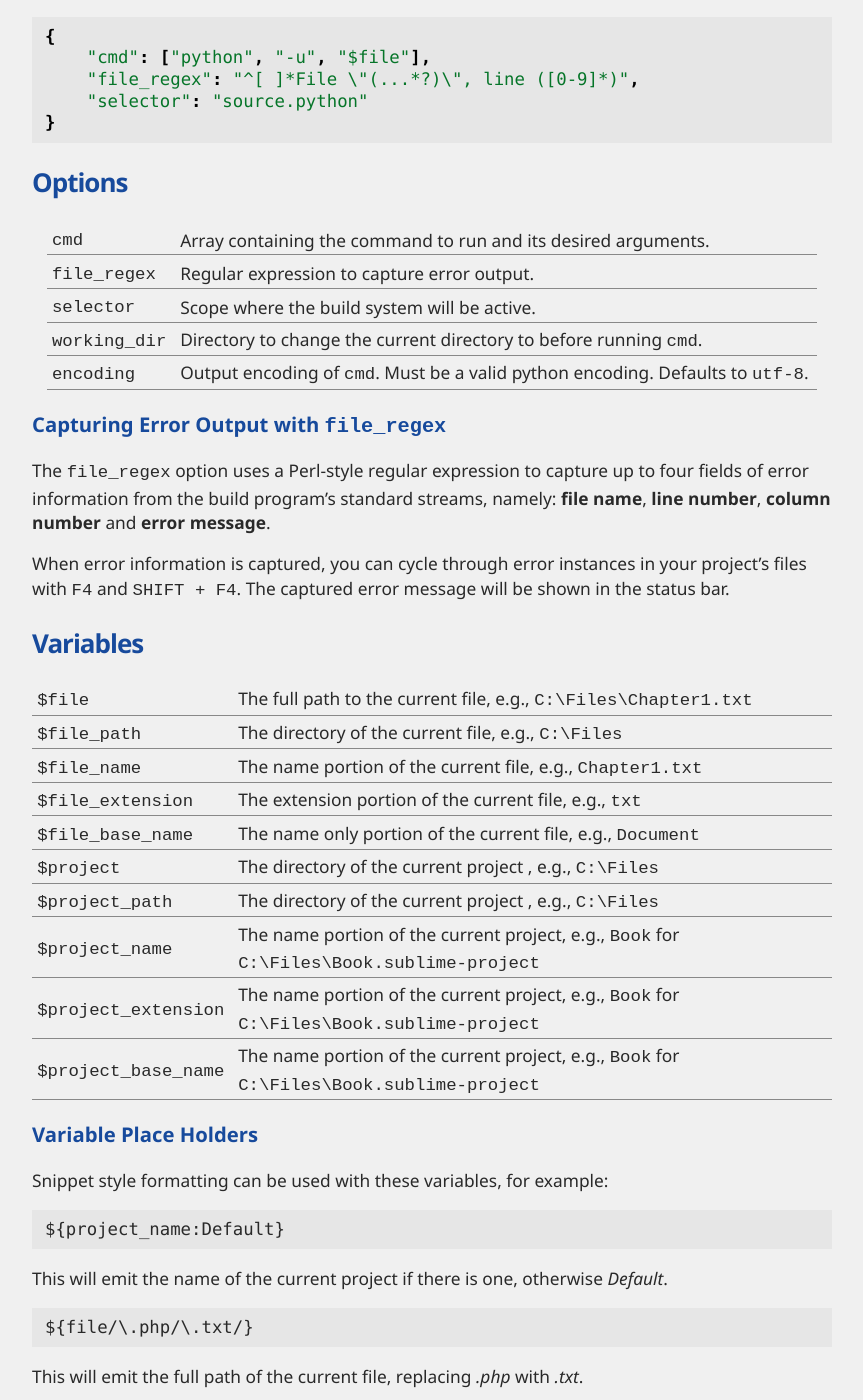
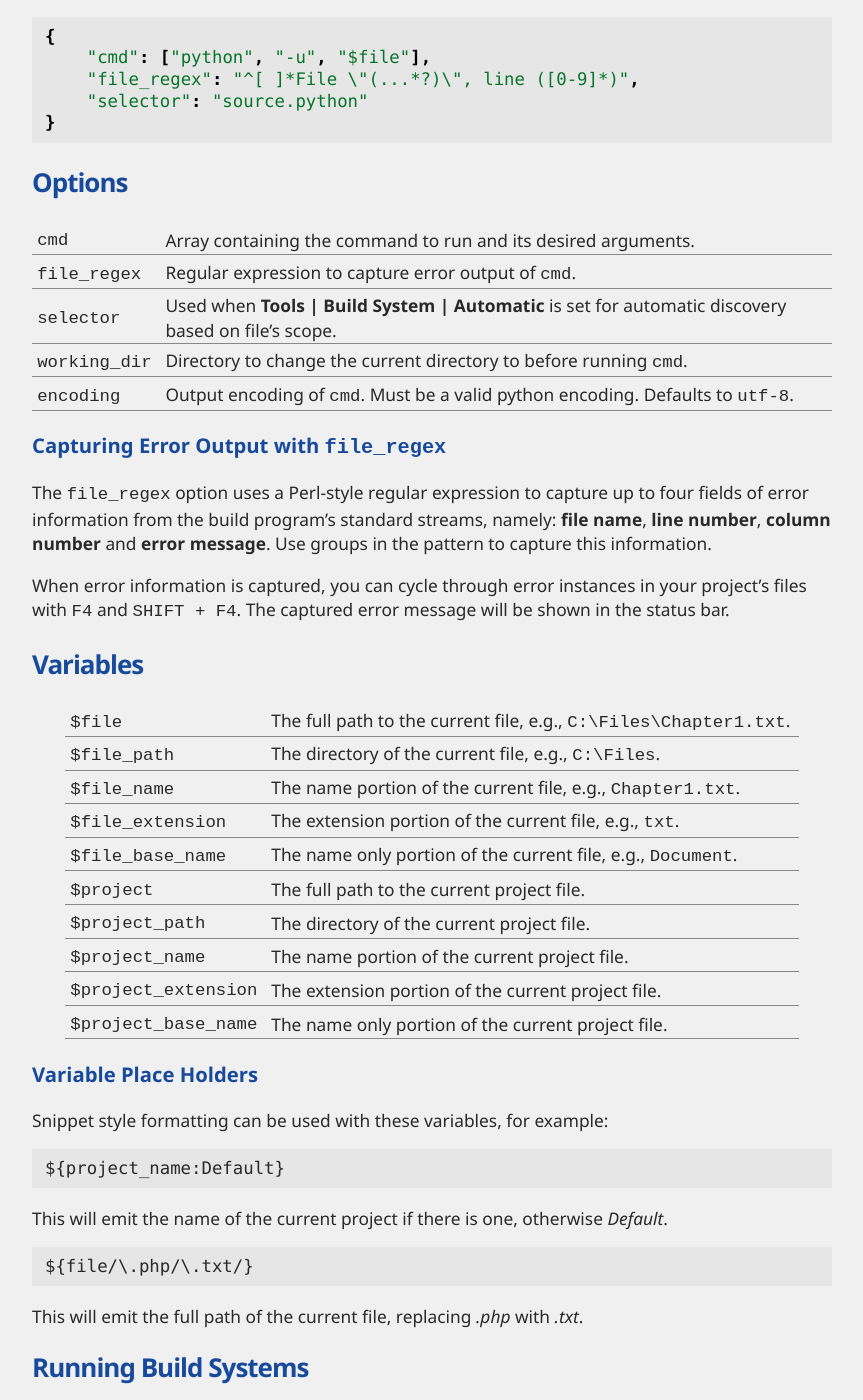
Before and after one commit to guillermooo/sublime-undocs, a Sphinx documentation site: the page built from source/reference/build_systems.rst, in a window 1280 px wide and 1400 px high, scrolled down 376 px. Shown: the whole window, without its empty margins (128-991 px from the left). Built offline with Sphinx 7.4.7, drawn with Linux system fonts in a browser that asks for light colours; some of the changed text lies outside the part shown.

Commit message:
Revised docs.

```diff
--- a/source/extensibility/packages.rst
+++ b/source/extensibility/packages.rst
@@ -37,7 +37,7 @@ Recreation of Packages
 Sublime Text has a self-healing mechanism to recover deleted packages. It keeps a copy of
 all installed packages so it can recreate them when needed. This means it will be able to
 reinstall core packages, shipped packages and user packages alike. However, only user
-packages installed as ``sublime-package``s are added to the installed packages registry.
+packages installed as ``sublime-package`` are added to the installed packages registry.
 Packages installed in alternative ways will be completely lost if you delete them.
 
 Instalation of Packages
--- a/source/reference/build_systems.rst
+++ b/source/reference/build_systems.rst
@@ -26,20 +26,21 @@ Build systems use JSON. Here's an example:
 Options
 *******
 
-=============== ================================================================================
+=============== ====================================================================================================
 ``cmd``         Array containing the command to run and its desired arguments.
-``file_regex``  Regular expression to capture error output.
-``selector``    Scope where the build system will be active.
+``file_regex``  Regular expression to capture error output of ``cmd``.
+``selector``    Used when **Tools | Build System | Automatic** is set for automatic discovery based on file's scope.
 ``working_dir`` Directory to change the current directory to before running ``cmd``.
 ``encoding``    Output encoding of ``cmd``. Must be a valid python encoding. Defaults to ``utf-8``.
-=============== ================================================================================
+=============== ====================================================================================================
 
 Capturing Error Output with ``file_regex``
 ------------------------------------------
 
-The ``file_regex`` option uses a Perl-style regular expression to capture up  to
+The ``file_regex`` option uses a Perl-style regular expression to capture up to
 four fields of error information from the build program's standard streams, namely:
-**file name**, **line number**, **column number** and **error message**.
+**file name**, **line number**, **column number** and **error message**. Use groups
+in the pattern to capture this information.
 
 When error information is captured, you can cycle through error instances in your
 project's files with ``F4`` and ``SHIFT + F4``. The captured error message will
@@ -50,16 +51,16 @@ Variables
 *********
 
 ====================== =====================================================================================
-``$file``              The full path to the current file, e.g., ``C:\Files\Chapter1.txt``
-``$file_path``         The directory of the current file, e.g., ``C:\Files``
-``$file_name``         The name portion of the current file, e.g., ``Chapter1.txt``
-``$file_extension``    The extension portion of the current file, e.g., ``txt``
-``$file_base_name``    The name only portion of the current file, e.g., ``Document``
-``$project``           The directory of the current project , e.g., ``C:\Files``
-``$project_path``      The directory of the current project , e.g., ``C:\Files``
-``$project_name``      The name portion of the current project, e.g., ``Book`` for ``C:\Files\Book.sublime-project``
-``$project_extension`` The name portion of the current project, e.g., ``Book`` for ``C:\Files\Book.sublime-project``
-``$project_base_name`` The name portion of the current project, e.g., ``Book`` for ``C:\Files\Book.sublime-project``
+``$file``              The full path to the current file, e.g., ``C:\Files\Chapter1.txt``.
+``$file_path``         The directory of the current file, e.g., ``C:\Files``.
+``$file_name``         The name portion of the current file, e.g., ``Chapter1.txt``.
+``$file_extension``    The extension portion of the current file, e.g., ``txt``.
+``$file_base_name``    The name only portion of the current file, e.g., ``Document``.
+``$project``           The full path to the current project file.
+``$project_path``      The directory of the current project file.
+``$project_name``      The name portion of the current project file.
+``$project_extension`` The extension portion of the current project file.
+``$project_base_name`` The name only portion of the current project file.
 ====================== =====================================================================================
 
 Variable Place Holders
@@ -89,3 +90,6 @@ External programs used in build systems need to be in your ``PATH``. As a quick
 can try to run them from the command line first and see whether they work. However,
 note that your shell's ``PATH`` variable might differ to that seen by Sublime Text X due
 to your shell's profile.
+
+At the moment (v. 20110123), new build systems require Sublime Text X to be restarted before
+they can appear under **Tools | Build System**.
```
Also changed, not shown: other parts of source/reference/build_systems.rst (+1 -1 lines), source/core/build_systems.rst (+7 -4 lines).
